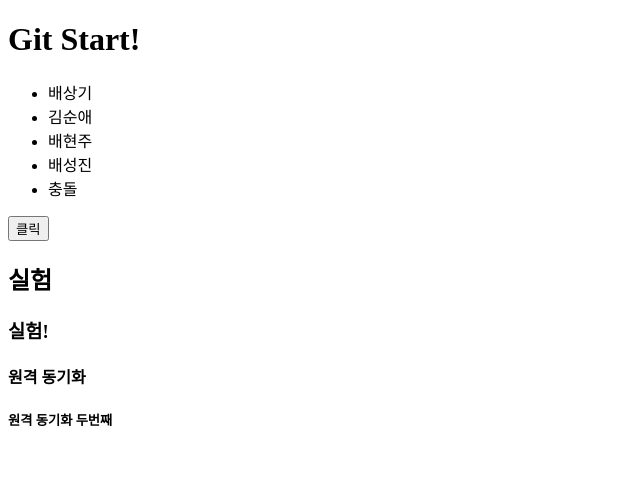
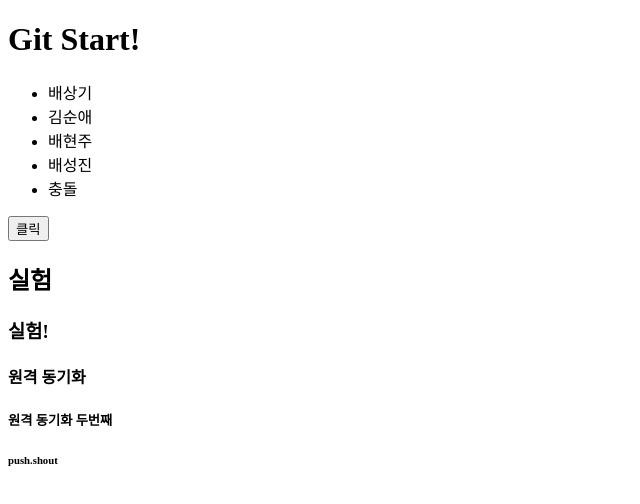
Before and after one commit to shout1233/git_tutorial, a plain HTML site: page index.html in a window 1280 px wide. Shown: the full height of the page, 0-640 px from the left. Drawn offline with Linux system fonts and the light colour scheme.

Commit message:
push.shout 추가

```diff
--- a/index.html
+++ b/index.html
@@ -19,5 +19,6 @@
     <h3>실험!</h3>
     <h4>원격 동기화</h4>
     <h5>원격 동기화 두번째</h5>
+    <h6>push.shout</h6>
   </body>
 </html>
```
